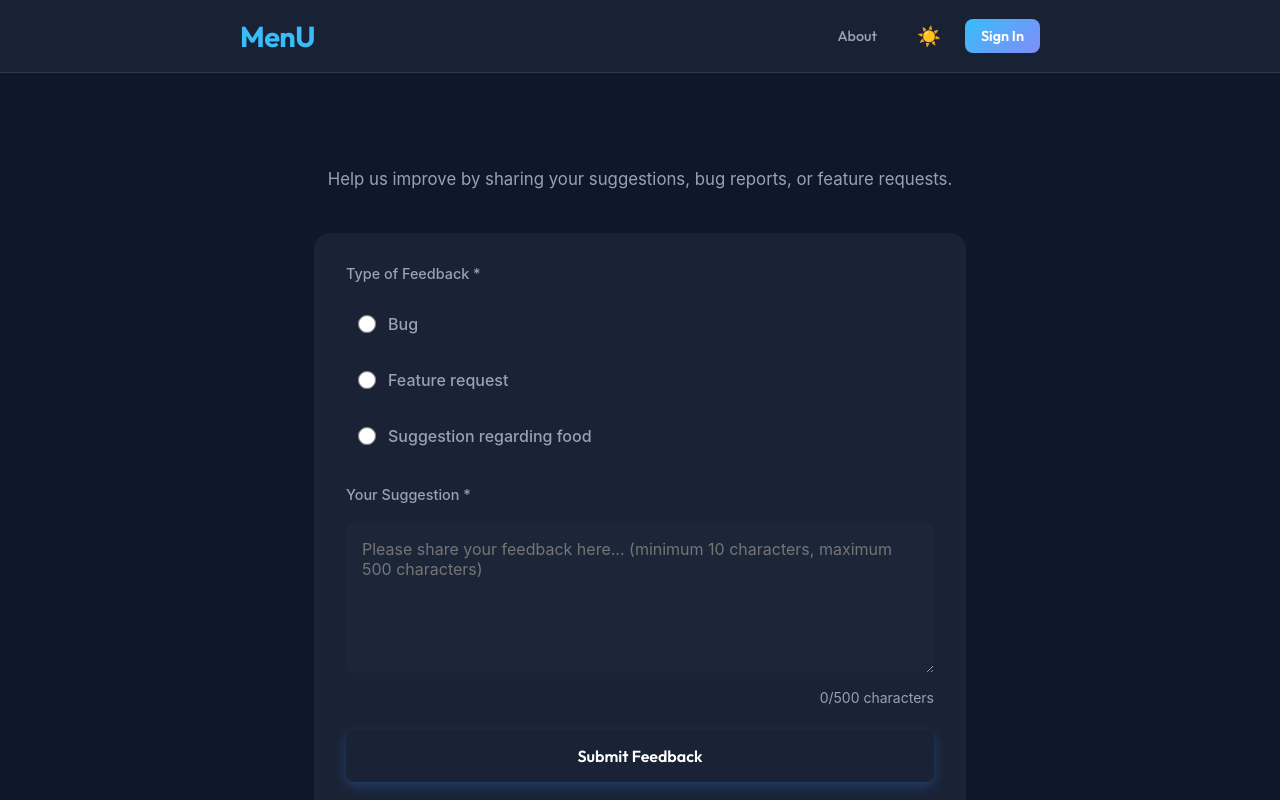
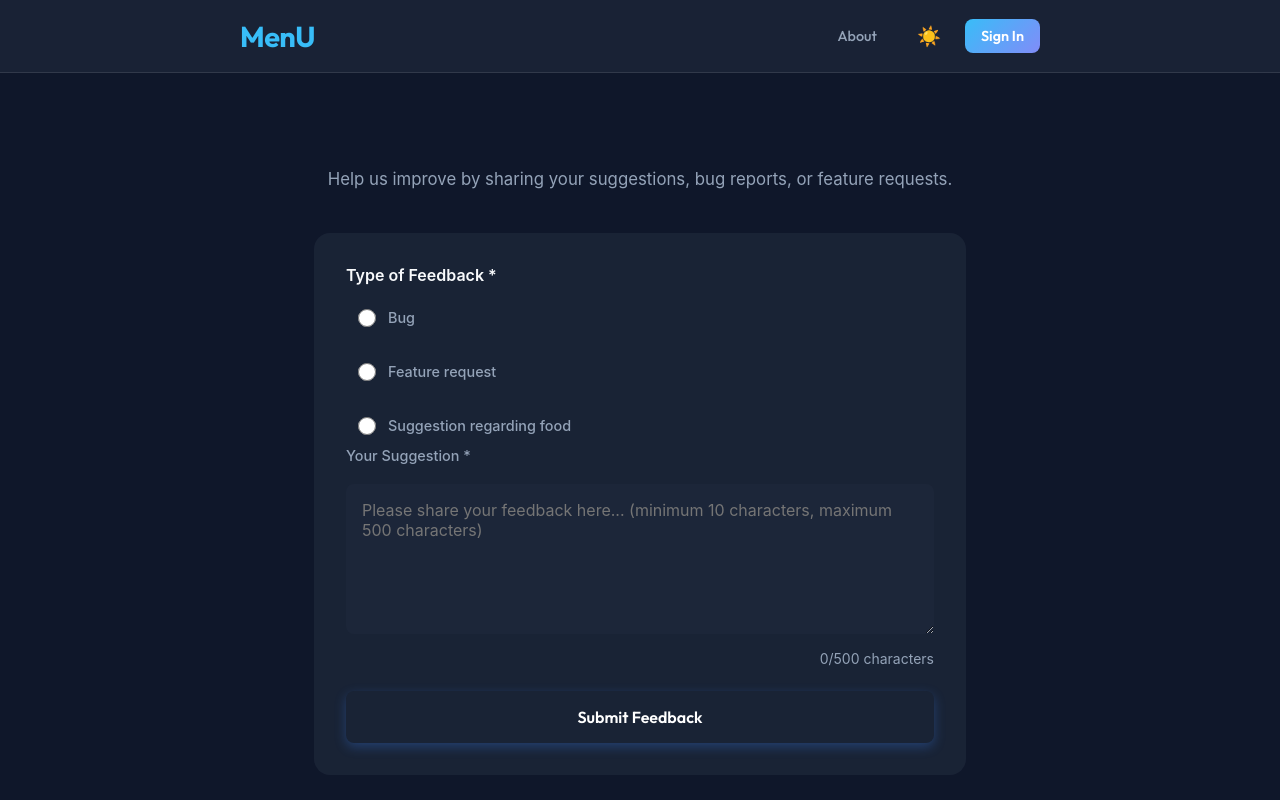
Before and after one commit to spkchalla/MenU, a React (Vite) app in the folder frontend/: page /suggestions in a window 1280 px wide. Shown: the top 800 px of the page. Built offline with nearby package versions, Linux system fonts and the light colour scheme; no server answers.

Commit message:
fix(style): improve suggestion form accessibility

```diff
--- a/frontend/src/components/SuggestionForm.jsx
+++ b/frontend/src/components/SuggestionForm.jsx
@@ -34,7 +34,7 @@ export const SuggestionForm = () => {
       setType("");
       setWantToContribute(false);
 
-      // Clear success message after 5 seconds
+      // Clear success message after 2 seconds
       setTimeout(() => {
         setSuccess("");
       }, 2000);
@@ -74,24 +74,30 @@ export const SuggestionForm = () => {
         )}
 
         {/* Type Selection */}
-        <div className="form-group">
-          <label className="form-label">Type of Feedback *</label>
+        <fieldset className="form-group" style={{ border: "none", padding: 0, margin: 0 }}>
+          <legend className="form-label">Type of Feedback *</legend>
           <div className="checkbox-group">
-            {["bug", "feature request", "suggestion regarding food"].map((option) => (
-              <label key={option} className="checkbox-label">
+            {["bug", "feature request", "suggestion regarding food"].map((option) => {
+              const radioId = `type-${option.replace(/\s+/g, "-")}`;
+              return (
+                <div key={option} className="checkbox-label">
                   <input
                     type="radio"
+                    id={radioId}
                     name="type"
                     value={option}
                     checked={type === option}
                     onChange={(e) => setType(e.target.value)}
                     className="checkbox-input"
                   />
-                <span className="checkbox-text">{option.charAt(0).toUpperCase() + option.slice(1)}</span>
+                  <label htmlFor={radioId} className="checkbox-text">
+                    {option.charAt(0).toUpperCase() + option.slice(1)}
                   </label>
-            ))}
                 </div>
+              );
+            })}
           </div>
+        </fieldset>
 
         {/* Suggestion Text Area */}
         <div className="form-group">
```
Lines whose indentation alone changed are shown as unchanged.
